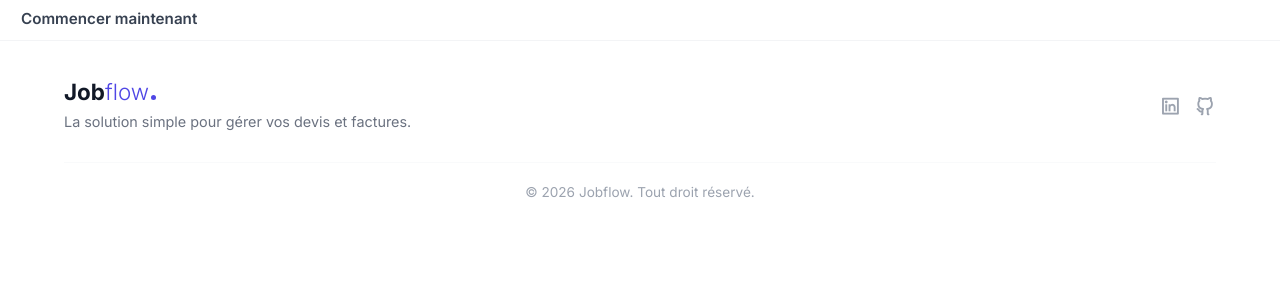
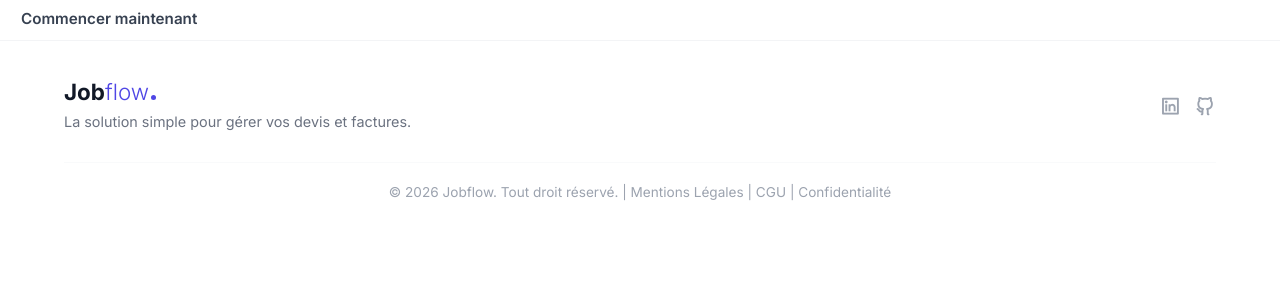
Before and after one commit to Piqzaa/Jobflow, a PHP site: page / in a window 1280 px wide. Shown: the part 158-458 px from the top of the page. Run offline with PHP 8.4, Linux system fonts and the light colour scheme; some libraries are stand-ins or nearby versions.

Commit message:
feat: add links to legal pages in footer

```diff
--- a/src/Views/partials/footer.php
+++ b/src/Views/partials/footer.php
@@ -20,7 +20,10 @@
 
         <div class="footer__bottom">
             <p class="footer__copyright">
-                &copy; <?= date('Y') ?> Jobflow. Tout droit réservé.
+                &copy; <?= date('Y') ?> Jobflow. Tout droit réservé. |
+                <a href="<?= url('/mentions-legales') ?>">Mentions Légales</a> |
+                <a href="<?= url('/cgu') ?>">CGU</a> |
+                <a href="<?= url('/rgpd') ?>">Confidentialité</a>
             </p>
         </div>
     </div>
```
